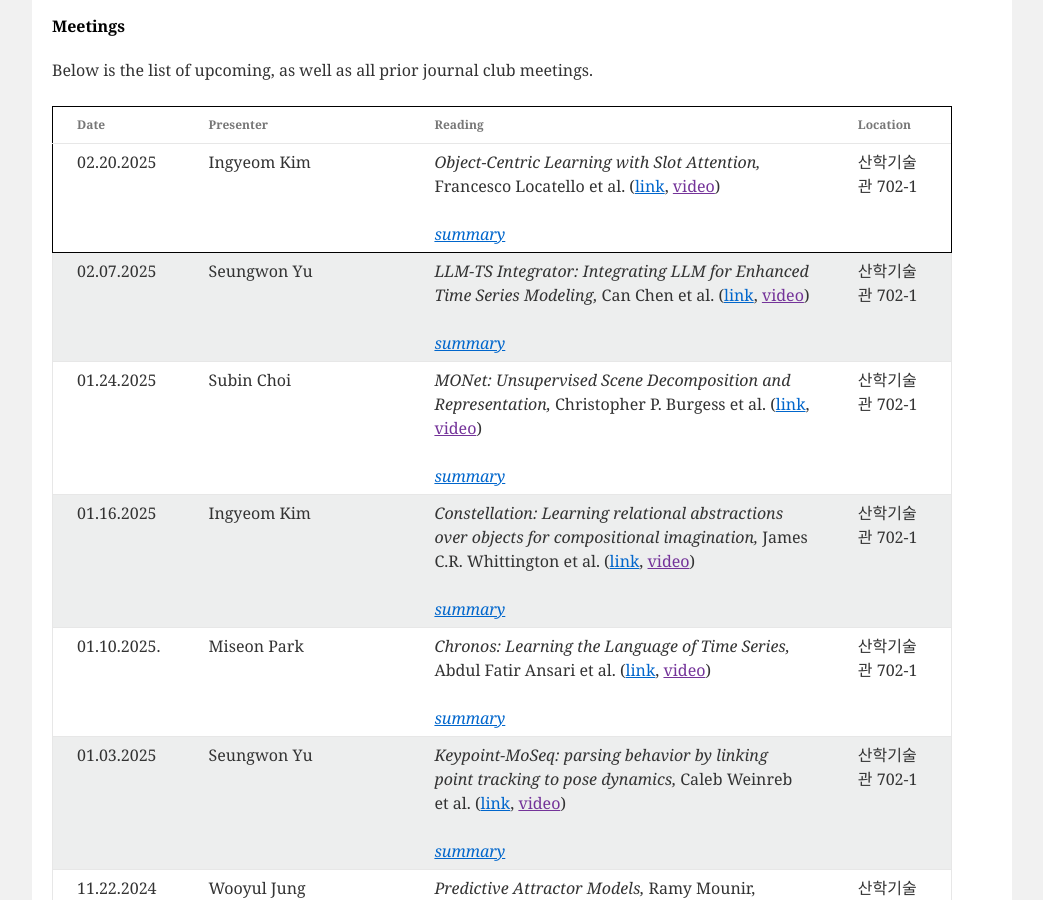
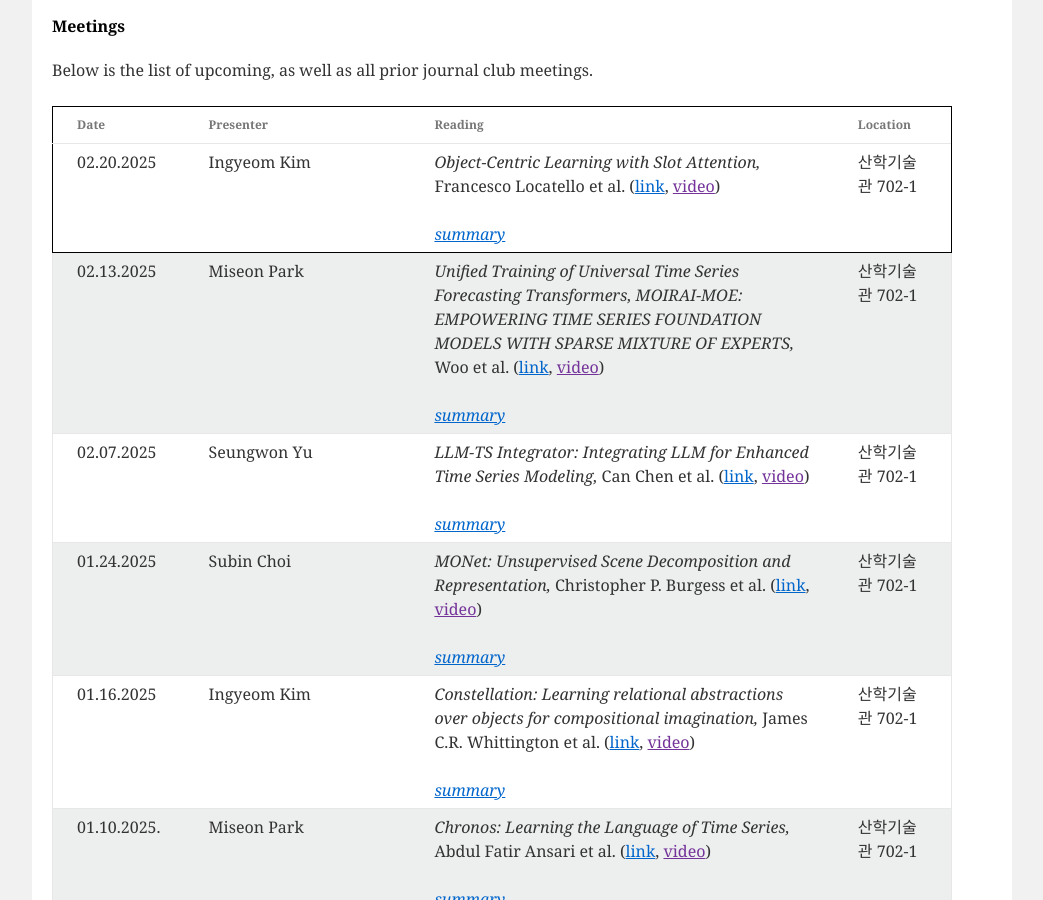
Before and after one commit to niai-lab/GraphML-JC, a Jekyll site: the page built from index.html, in a window 1280 px wide and 900 px high, scrolled down 624 px. Shown: the whole window, without its empty margins (118-1161 px from the left). Built offline with Jekyll 4.4.1, drawn with Linux system fonts in a browser that asks for light colours; part of the change alters nothing that is shown.

Commit message:
Update meeting_info.yml

```diff
--- a/_data/meeting_info.yml
+++ b/_data/meeting_info.yml
@@ -9,6 +9,21 @@
     Strength : 기존 MONet, IODINE, DSPN 모델 등 보다 분할 성능이 좋고 메모리 역시 효율적으로 이용합니다. 현재 해당 분야에서 가장 보편적으로 쓰이는 모델 중 하나입니다. 적은 수의 object로 학습시켜도 많은 object를 분할하는 모델을 만들 수 있습니다. 색상 정보에 의존하지 않기에 흑백 이미지에도 적용 가능합니다.<br>
     Weakness : attention module이 어떤 원리로 분할 성능을 향상시키는지에 대한 정보가 부족합니다.
 
+- presenter: Miseon Park
+  date: 02.13.2025
+  paper: "Unified Training of Universal Time Series Forecasting Transformers, MOIRAI-MOE: EMPOWERING TIME SERIES FOUNDATION MODELS WITH SPARSE MIXTURE OF EXPERTS"
+  authors: Woo et al.
+  url: https://arxiv.org/abs/2402.02592
+  location: "산학기술관 702-1"
+  summary: >
+    "Unified Training of Universal Time Series Forecasting Transformers" <br>
+    Summary : 본 논문은 Transformer masked-encoder 구조와 multi patch size를 통해 다양한 frequency, variate에서 사용 가능한 time series forecasting foundation model을 제안함. <br>
+    Strength : in-distribution과 out-distribution 모두 좋은 성능을 보여줌. Multivariate time series dataset을 flatten하여 입력하는 방식을 통해, 다양한 time series dataset에 대한 예측을 가능케함. <br>
+    Weakness : patch size의 결정이 heuristic하다는 한계가 있음. transformer 입력 길이의 한계 존재.<br>
+    "MOIRAI-MOE: EMPOWERING TIME SERIES FOUNDATION MODELS WITH SPARSE MIXTURE OF EXPERTS" <br>
+    Summary : 기존의 moriai를 single patch size (projection layer)와 tranformer decoder-only 변형하여 Mixture of Expert(MoE)를 도입함. <br>
+    Strength : time series forecasting task에 moe를 처음 적용했음을 주장. token-level specialization을 통해 기존 moirai의 token size에 대한 heuristic한 의존도를 줄임. 기존 moriai의 모든 size 성능을 뛰어넘는 결과를 보여줌. <br>
+    Weakness : Activate 되는 parameter의 수는 감소되었다고 주장하지만, 모델의 전체 용량/크기 증가함. Gating(Routing)이 사전 학습된 모델의 임베딩에 의존한다는 한계가 있음.
 
 - presenter: Seungwon Yu
   date: 02.07.2025
```
